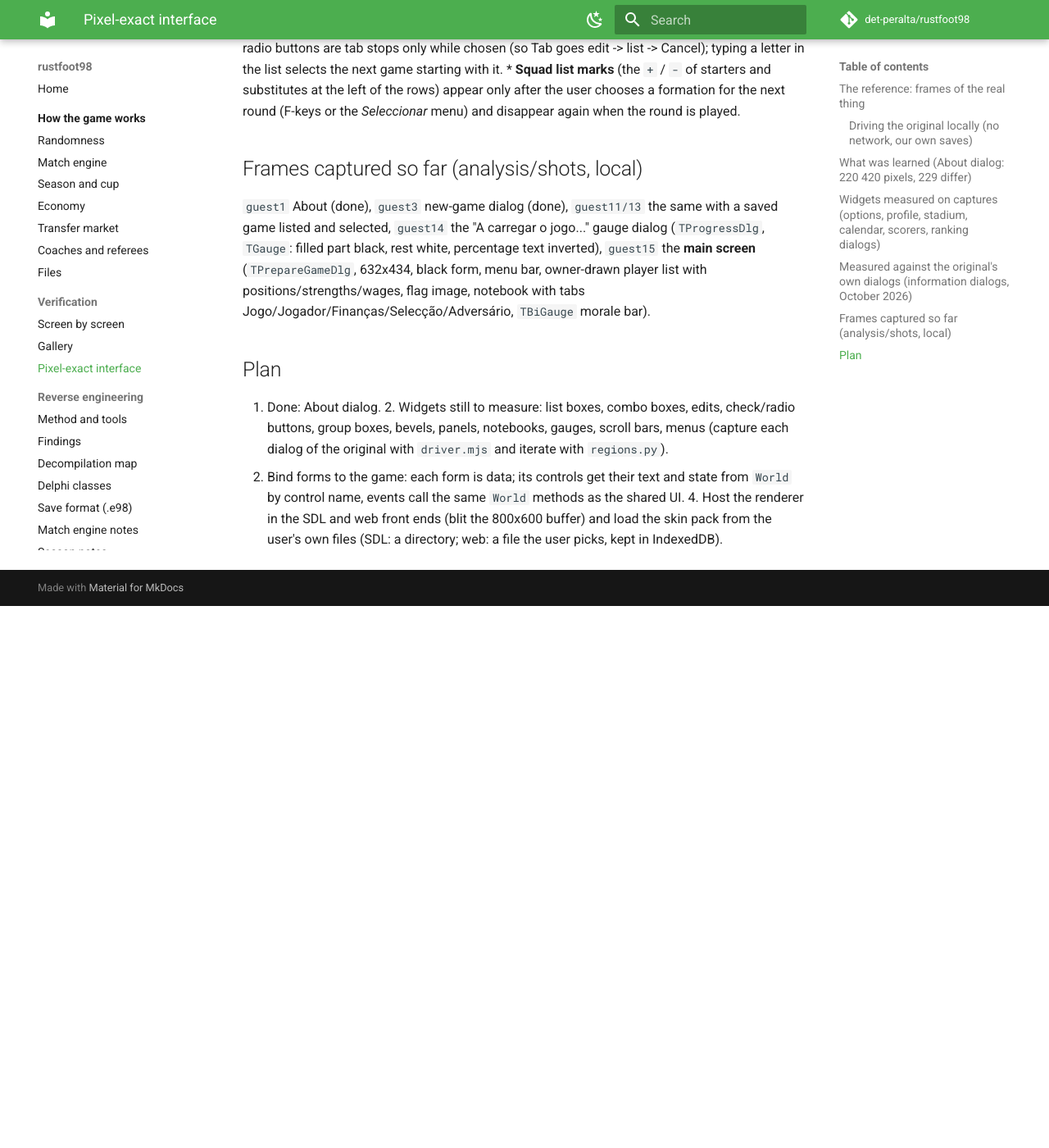
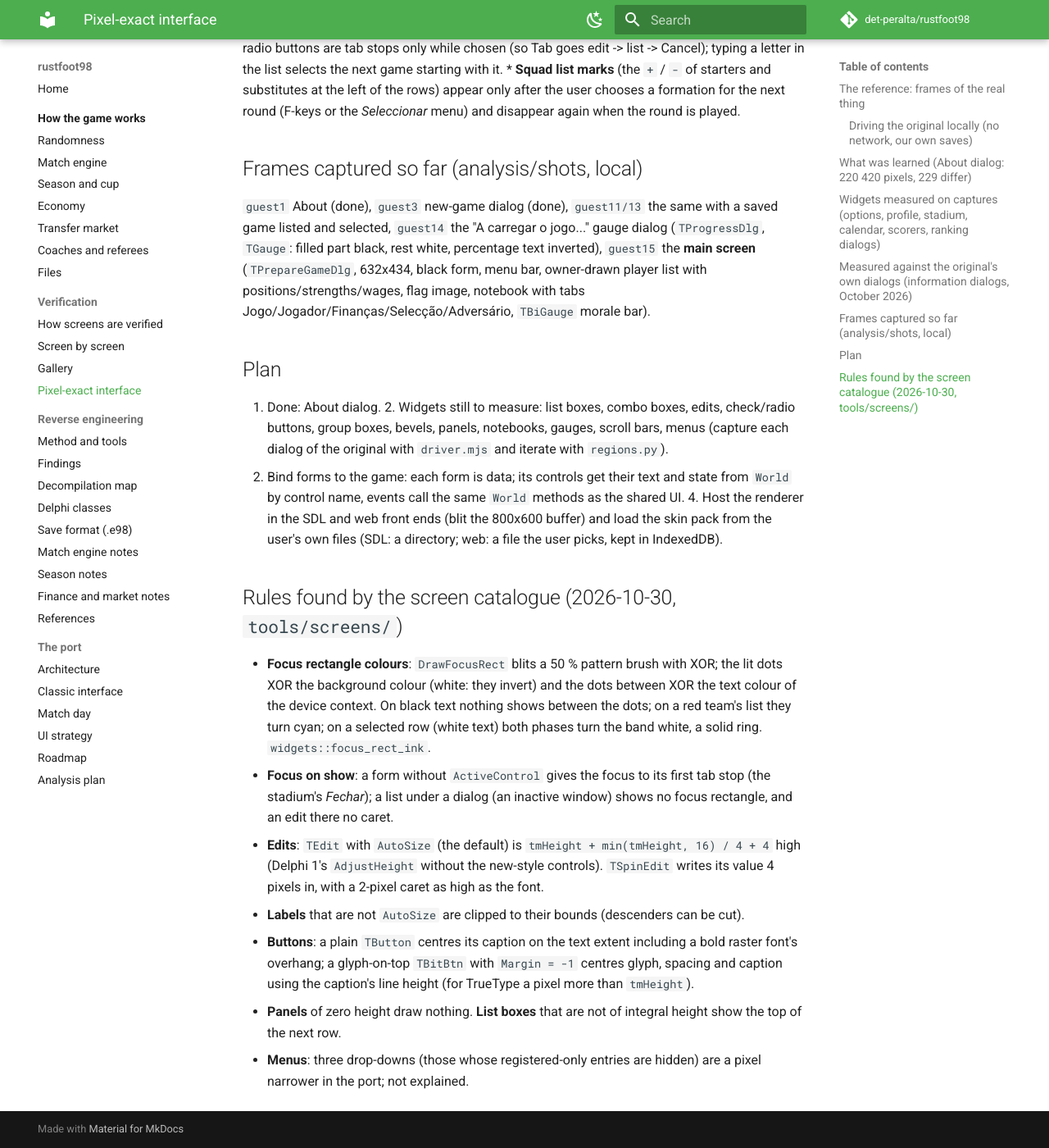
Before and after one commit to det-peralta/rustfoot98, an MkDocs documentation site: the page built from docs/pixel-exact-ui.md, in a window 1280 px wide and 1400 px high, scrolled down 3871 px. Shown: the whole window at 82% size. Built offline with MkDocs 1.6.1 and Material for MkDocs 9.7.7, drawn with Linux system fonts in a browser that asks for light colours; comment, search, counter and statistics services are not loaded; before the commit the page ends 4610 px from its top, so only the background shows below that.

Commit message:
Docs: how screens are verified; the rendering rules the catalogue found
Co-Authored-By: Claude Opus 5.5 <noreply@anthropic.com>

````diff
--- a/docs/pixel-exact-ui.md
+++ b/docs/pixel-exact-ui.md
@@ -90,3 +90,19 @@ gauges, scroll bars, menus (capture each dialog of the original with `driver.mjs
 3. Bind forms to the game: each form is data; its controls get their text and state from `World` by control name, events call the same
 `World` methods as the shared UI. 4. Host the renderer in the SDL and web front ends (blit the 800x600 buffer) and load the skin pack from the user's
 own files (SDL: a directory; web: a file the user picks, kept in IndexedDB).
+
+## Rules found by the screen catalogue (2026-10-30, `tools/screens/`)
+* **Focus rectangle colours**: `DrawFocusRect` blits a 50 % pattern brush with XOR; the lit dots XOR the background colour
+  (white: they invert) and the dots between XOR the text colour of the device context. On black text nothing shows between
+  the dots; on a red team's list they turn cyan; on a selected row (white text) both phases turn the band white, a solid ring.
+  `widgets::focus_rect_ink`.
+* **Focus on show**: a form without `ActiveControl` gives the focus to its first tab stop (the stadium's *Fechar*); a list under
+  a dialog (an inactive window) shows no focus rectangle, and an edit there no caret.
+* **Edits**: `TEdit` with `AutoSize` (the default) is `tmHeight + min(tmHeight, 16) / 4 + 4` high (Delphi 1's `AdjustHeight`
+  without the new-style controls). `TSpinEdit` writes its value 4 pixels in, with a 2-pixel caret as high as the font.
+* **Labels** that are not `AutoSize` are clipped to their bounds (descenders can be cut).
+* **Buttons**: a plain `TButton` centres its caption on the text extent including a bold raster font's overhang; a
+  glyph-on-top `TBitBtn` with `Margin = -1` centres glyph, spacing and caption using the caption's line height (for TrueType a
+  pixel more than `tmHeight`).
+* **Panels** of zero height draw nothing. **List boxes** that are not of integral height show the top of the next row.
+* **Menus**: three drop-downs (those whose registered-only entries are hidden) are a pixel narrower in the port; not explained.
--- /dev/null
+++ b/docs/verification/method.md
@@ -0,0 +1,49 @@
+# How screens are verified
+
+The port is checked against the original program running under emulation, screen by screen and pixel by pixel. The tools are in
+`tools/screens/`; the pictures they make stay local (they are drawn with the game's fonts and bitmaps).
+
+## The original under emulation
+
+`tools/capture/boot.sh` starts the original Elifoot 98 under Windows 3.1 in DOSBox (js-dos, driven by headless Chromium through
+`tools/capture/driver.mjs`). Commands go in as JSON lines: keys, mouse moves and clicks at guest pixels
+(`tools/capture/mouse.py` finds the pointer in the frame and corrects until it is on target), and `guest` writes the emulated
+screen to a PNG. The captures are 6 bits per colour channel, so both sides are compared on their top 5 bits.
+
+## The manifest
+
+`tools/screens/manifest.py` lists every screen once, with what is needed on both sides:
+
+- **the original's inputs** from the loaded saved game `ABCDEEEE` (the main window of the coach *joga1*, FIGUEIRENSE): menu keys
+  (`Alt`, arrows, `Enter`), clicks, waits, and how to close the screen again without changing anything;
+- **or a recorded frame** (`capture`): the start of a new game, the team editor, and the match days, recorded earlier;
+- **the port's arguments**: `classic_shot` renders the game from the same save (`original/saves/snap2.e98` is the file the
+  emulator loads as `ABCDEEEE`), with a script of events (`ev=click:x,y;key:Enter;tick:ms;season:N:Kind`); `editor_shot` renders
+  the team editor with its own script (`do=Command;@x,y;!Button;#key;%x,y`);
+- whether the comparison is **exact** (the same state on both sides) or a layout comparison: the original seeds its random
+  numbers at start-up, so a match day or a new game's draw cannot be reproduced, and animated screens (the About box's banner)
+  depend on the moment of the capture.
+
+## Running it
+
+```bash
+bash tools/capture/boot.sh                                   # the original, at the choice of game
+for k in Tab Tab Space Tab a Enter; do bash tools/capture/c.sh "{\"op\":\"key\",\"key\":\"$k\"}"; done
+analysis/captures/venv/bin/python tools/screens/capture_original.py      # the scripted screens
+cargo build --release -p rustfoot-ui --bin classic_shot --bin editor_shot
+analysis/captures/venv/bin/python tools/screens/compare.py --publish     # renders, diffs, report and tables
+```
+
+`capture_original.py` checks after every screen that the main window is back exactly as at the start, and stops otherwise:
+pressing keys blindly in a dialog could change the game (an `Enter` in the stadium dialog builds stands).
+
+`compare.py` writes `analysis/screens/{original,port,diff}/<id>.png`, a side-by-side report `analysis/screens/index.html`,
+the table [Screen by screen](screens.md) and the [gallery](gallery.md). The mouse pointer is part of the original's picture
+only, so its box is left out of the count. `tools/screens/where.py <id>` lists where a screen still differs.
+
+## What the remaining pixels are
+
+Most screens differ in a few dozen to a few hundred pixels out of 480 000. Almost all of them are single pixels of TrueType
+glyphs: the port rasterises the Windows 3.1 TrueType fonts with FreeType's v35 interpreter and its own fill rule
+(`tools/ui/ttraster.py`), which agrees with the Windows 3.1 rasteriser on nearly every pixel but not all. Each screen's
+notes say what else is known to differ.
--- a/mkdocs.yml
+++ b/mkdocs.yml
@@ -42,6 +42,7 @@ nav:
       - Coaches and referees: game/coaches.md
       - Files: game/files.md
   - Verification:
+      - How screens are verified: verification/method.md
       - Screen by screen: verification/screens.md
       - Gallery: verification/gallery.md
       - Pixel-exact interface: pixel-exact-ui.md
````
